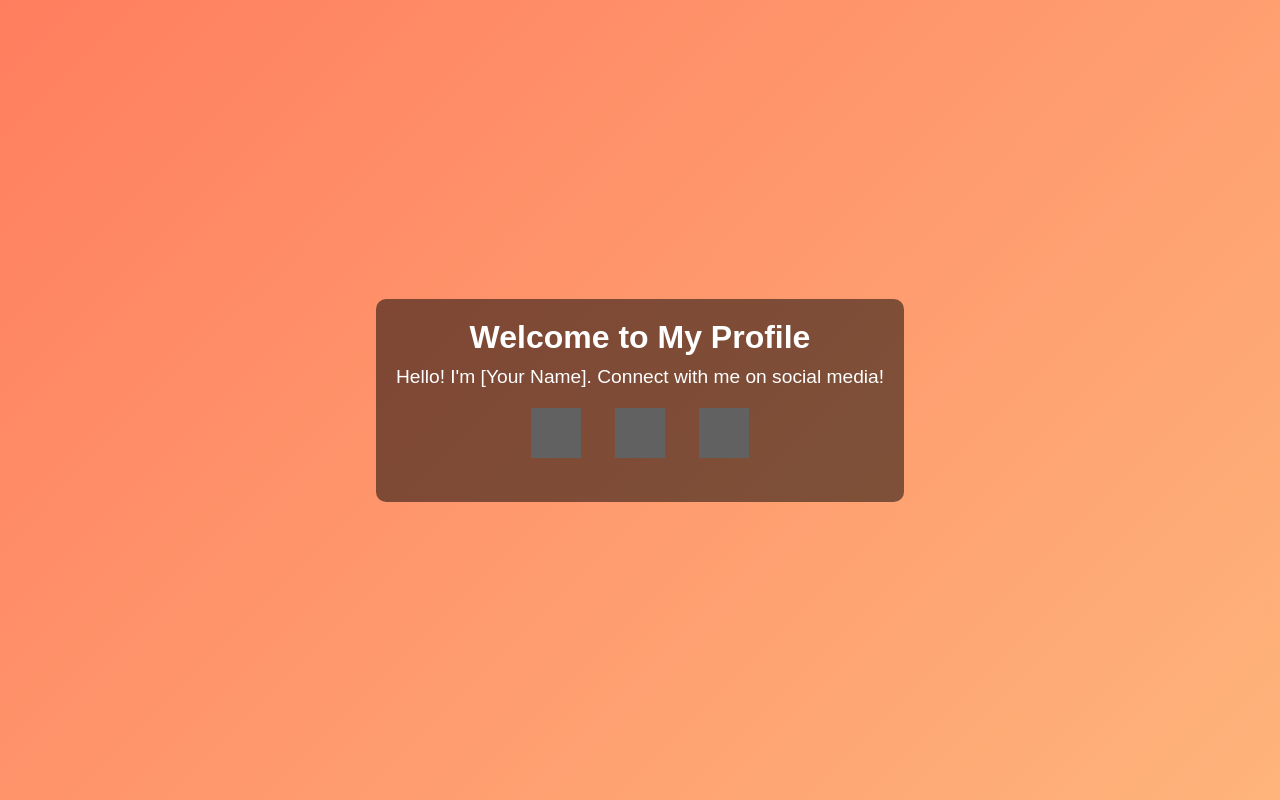
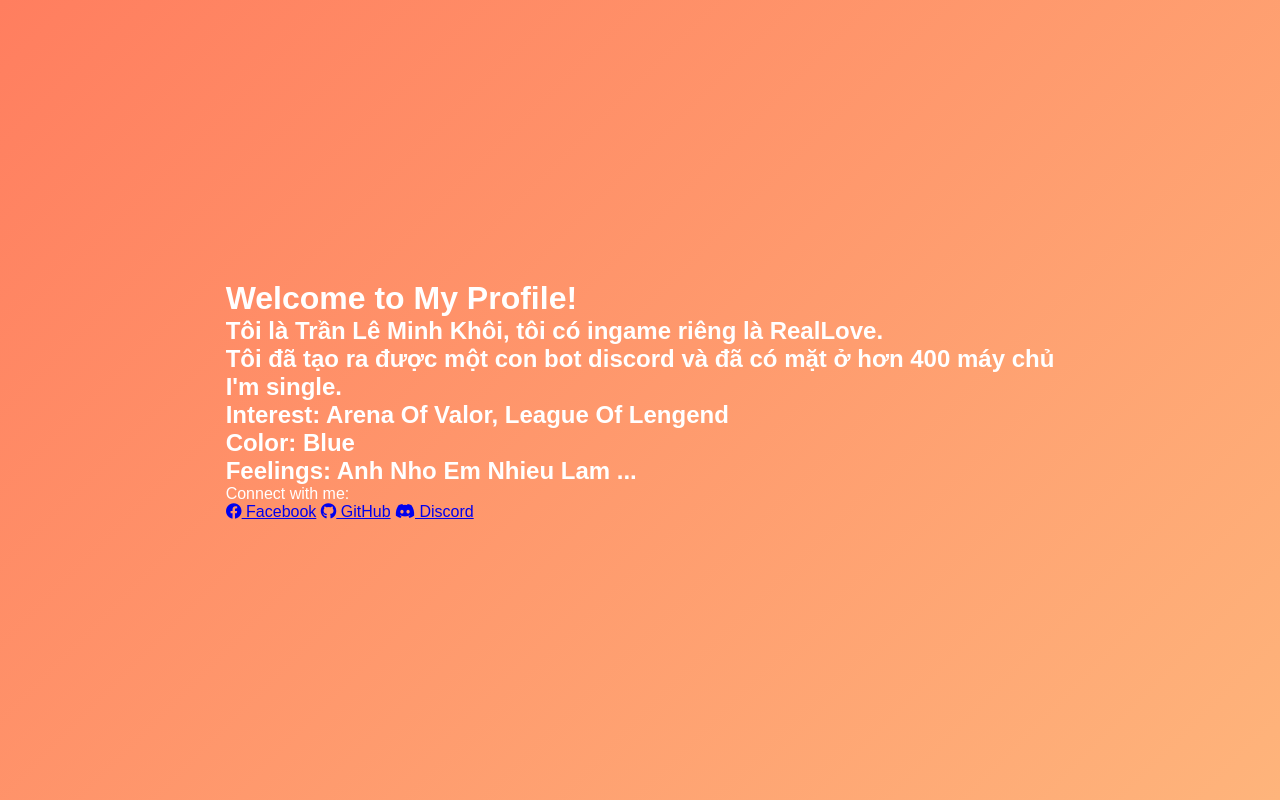
Before and after one commit to minhkhoi326644/My-Website, a plain HTML site: page index.html in a window 1280 px wide. Drawn offline with Linux system fonts and the light colour scheme; grey boxes are pictures that could not be loaded.

Commit message:
Update index.html

```diff
--- a/index.html
+++ b/index.html
@@ -5,24 +5,26 @@
     <meta name="viewport" content="width=device-width, initial-scale=1.0">
     <title>My Profile</title>
     <link rel="stylesheet" href="style.css">
+    <link rel="stylesheet" href="https://cdnjs.cloudflare.com/ajax/libs/font-awesome/6.0.0-beta3/css/all.min.css">
 </head>
 <body>
-    <audio id="background-music" src="audio/background-music.mp3" autoplay loop></audio>
-
-    <div class="profile-container">
-        <h1>Welcome to My Profile</h1>
-        <p>Hello! I'm [Your Name]. Connect with me on social media!</p>
-
-        <div class="social-links">
-            <a href="https://facebook.com/your-profile" target="_blank">
-                <img src="https://upload.wikimedia.org/wikipedia/commons/5/51/Facebook_f_logo_%282019%29.svg" alt="Facebook">
-            </a>
-            <a href="https://discord.com/your-profile" target="_blank">
-                <img src="https://upload.wikimedia.org/wikipedia/en/9/98/Discord_logo.svg" alt="Discord">
-            </a>
-            <a href="https://github.com/your-profile" target="_blank">
-                <img src="https://upload.wikimedia.org/wikipedia/commons/9/91/Octicons-mark-github.svg" alt="GitHub">
-            </a>
+    <audio autoplay loop>
+        <source src="music.mp3" type="audio/mpeg">
+        Your browser does not support the audio element.
+    </audio>
+    <div class="profile">
+        <h1>Welcome to My Profile!</h1>
+        <h2>Tôi là Trần Lê Minh Khôi, tôi có ingame riêng là RealLove.<br>
+        Tôi đã tạo ra được một con bot discord và đã có mặt ở hơn 400 máy chủ<br>
+        I'm single.<br>
+        Interest: Arena Of Valor, League Of Lengend<br>
+        Color: Blue<br>
+        Feelings: Anh Nho Em Nhieu Lam ... </Legend></h2>
+        <p>Connect with me:</p>
+        <div class="links">
+            <a href="https://www.facebook.com/mkhoi.reallove/" target="_blank"><i class="fab fa-facebook"></i> Facebook</a>
+            <a href="https://github.com/minhkhoi326644" target="_blank"><i class="fab fa-github"></i> GitHub</a>
+            <a href="https://discord.com/users/tranleminhkhoi" target="_blank"><i class="fab fa-discord"></i> Discord</a>
         </div>
     </div>
 </body>
```
